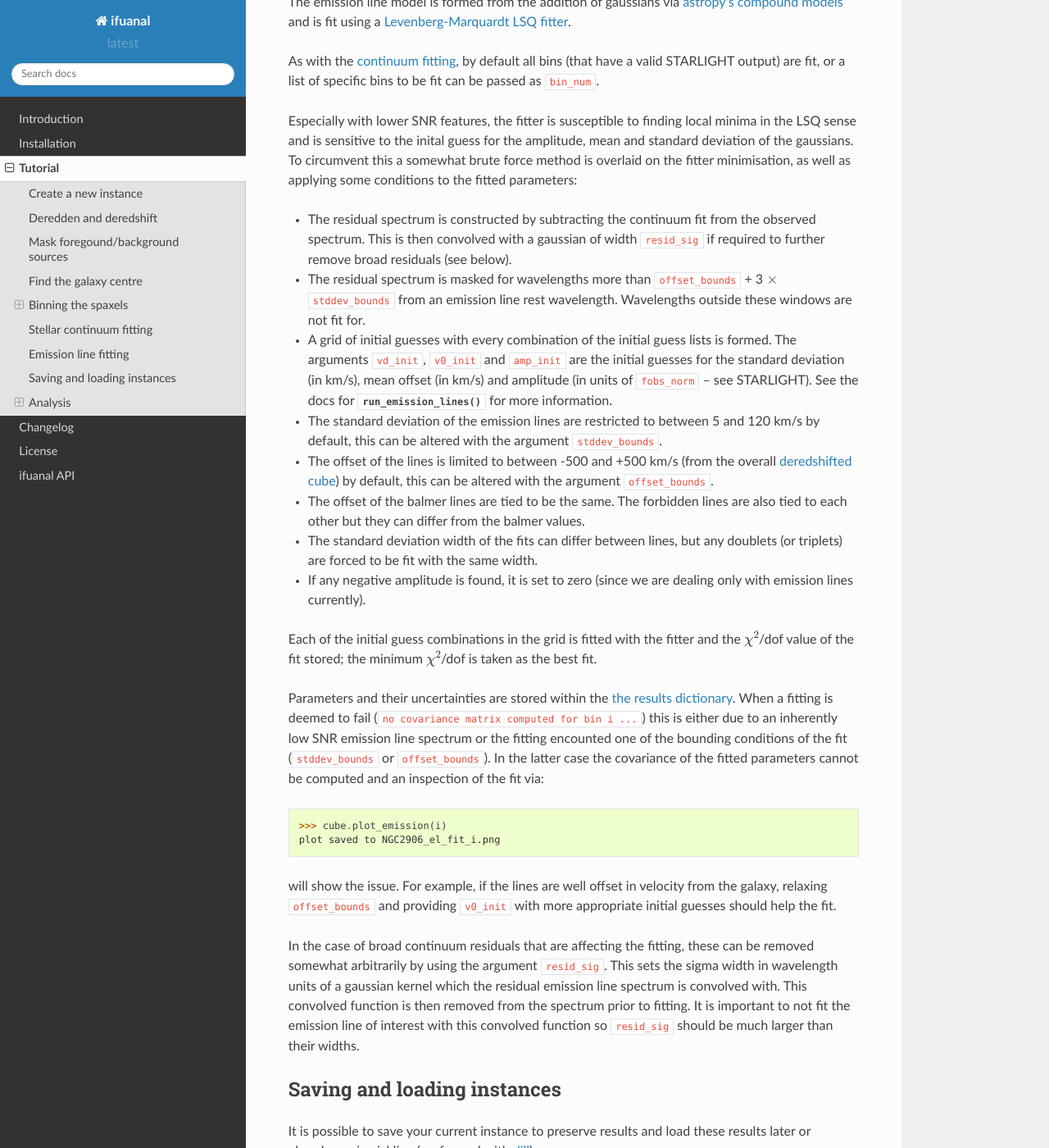
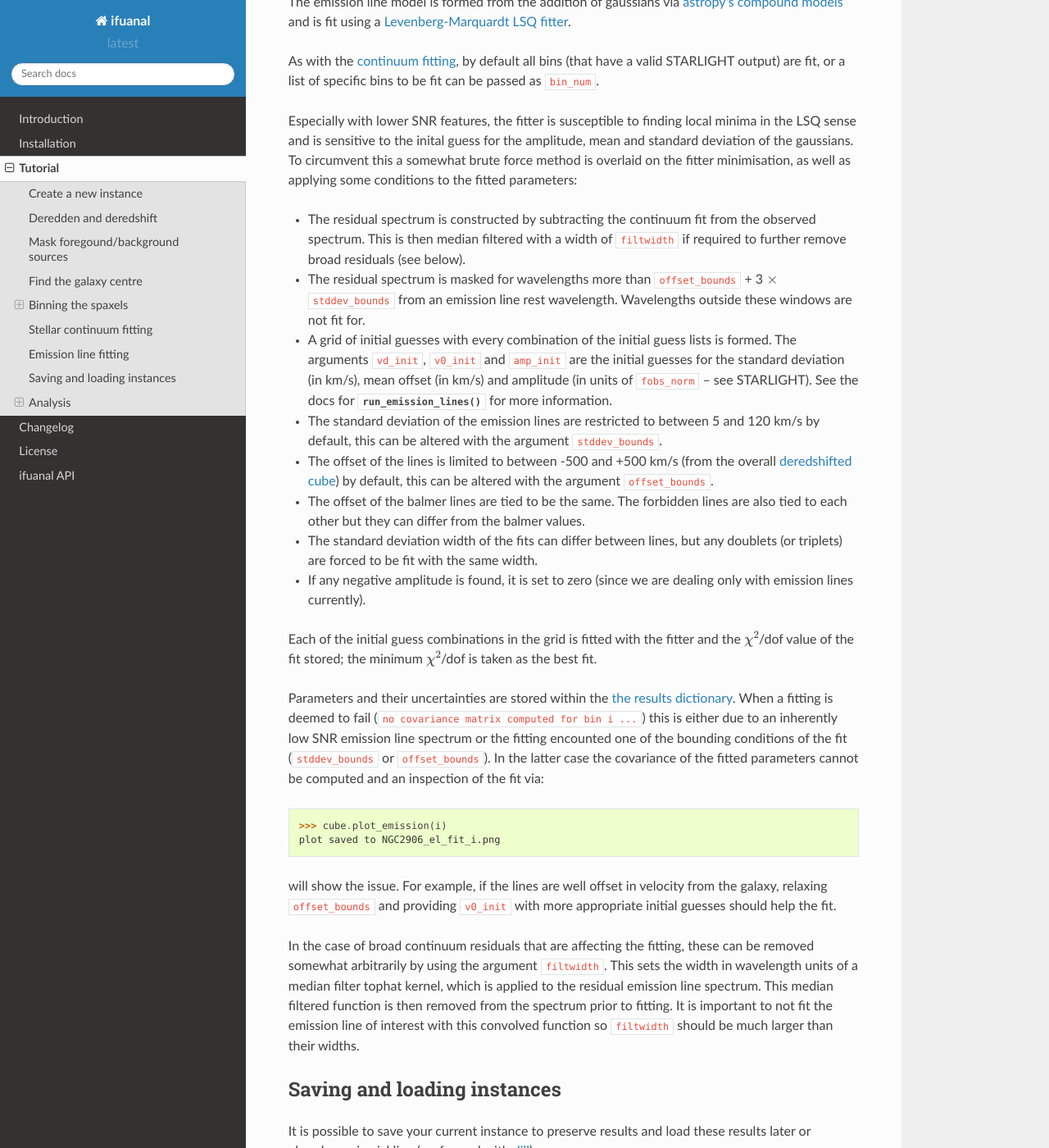
Before and after one commit to Lyalpha/ifuanal, a Sphinx documentation site: the page built from docs/tutorial.rst, in a window 1280 px wide and 1400 px high, scrolled down 8290 px. Shown: the whole window at 82% size. Built offline with Sphinx 7.4.7 and the Read the Docs theme 2.0.0, drawn with Linux system fonts in a browser that asks for light colours.

Commit message:
Update docs

```diff
--- a/docs/changelog.rst
+++ b/docs/changelog.rst
@@ -51,7 +51,7 @@ vdev
    map before peak detection.
  * BPT plot is only made for bins with S/N > 3 for all relevant line fluxes.
  * Fix bug in bin spectra uncertainty calculation.
- * Added ``resid_sig`` argument to :meth:`run_emission_lines` to further remove
+ * Added ``filtwidth`` argument to :meth:`run_emission_lines` to further remove
    broad continuum residuals.
  * Added N2 indicator from Marino+13 (``M13_N2`` in results dict) and renamed
    the existing ``M13`` (O3N2) indicator to ``M13_O3N2``.
--- a/docs/tutorial.rst
+++ b/docs/tutorial.rst
@@ -431,8 +431,8 @@ somewhat brute force method is overlaid on the fitter minimisation, as
 well as applying some conditions to the fitted parameters:
 
 * The residual spectrum is constructed by subtracting the continuum fit from
-  the observed spectrum. This is then convolved with a gaussian of width
-  ``resid_sig`` if required to further remove broad residuals (see below).
+  the observed spectrum. This is then median filtered with a width of
+  ``filtwidth`` if required to further remove broad residuals (see below).
 * The residual spectrum is masked for wavelengths more than ``offset_bounds`` +
   3 :math:`\times` ``stddev_bounds`` from an emission line rest wavelength.
   Wavelengths outside these windows are not fit for.
@@ -472,12 +472,12 @@ will show the issue. For example, if the lines are well offset in velocity from
 the galaxy, relaxing ``offset_bounds`` and providing ``v0_init`` with more
 appropriate initial guesses should help the fit.
 
-In the case of broad continuum residuals that are affecting the fitting,
-these can be removed somewhat arbitrarily by using the argument ``resid_sig``.
-This sets the sigma width in wavelength units of a gaussian kernel which the
-residual emission line spectrum is convolved with. This convolved function
-is then removed from the spectrum prior to fitting. It is important to not
-fit the emission line of interest with this convolved function so ``resid_sig``
+In the case of broad continuum residuals that are affecting the fitting, these
+can be removed somewhat arbitrarily by using the argument ``filtwidth``.  This
+sets the width in wavelength units of a median filter tophat kernel, which is
+applied to the residual emission line spectrum. This median filtered function
+is then removed from the spectrum prior to fitting. It is important to not fit
+the emission line of interest with this convolved function so ``filtwidth``
 should be much larger than their widths.
 
 .. _saving-loading:
```
